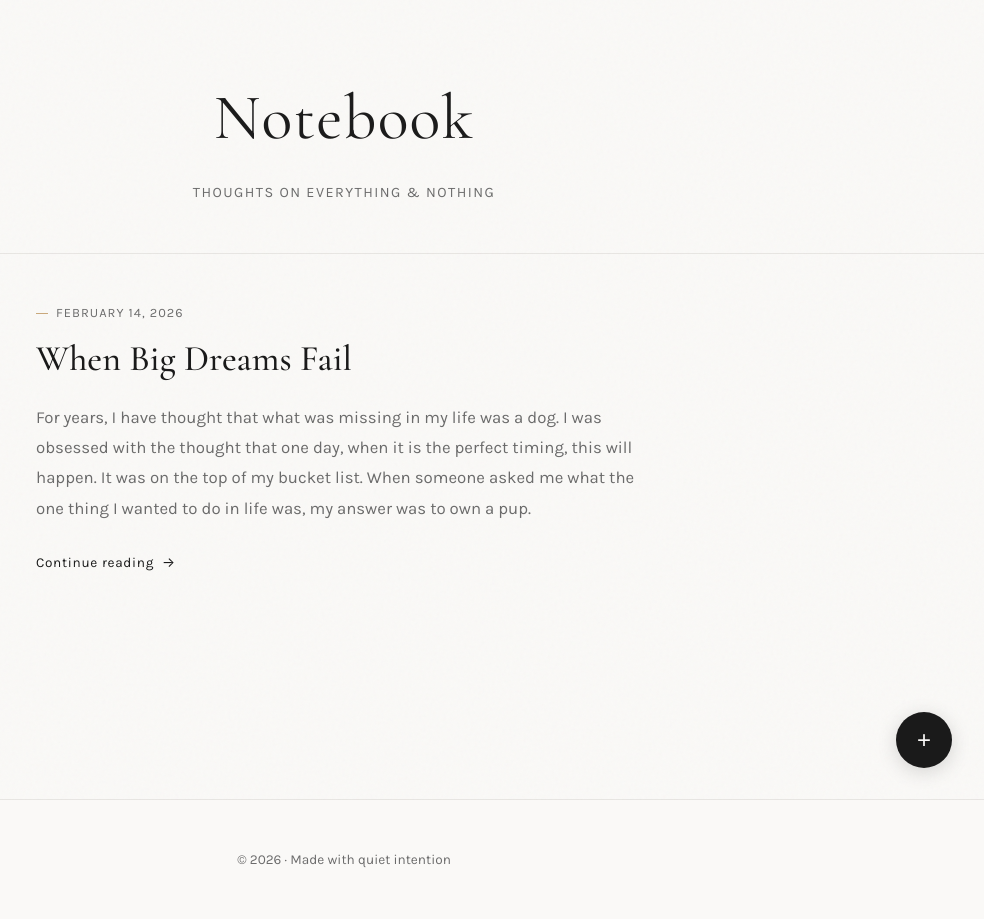
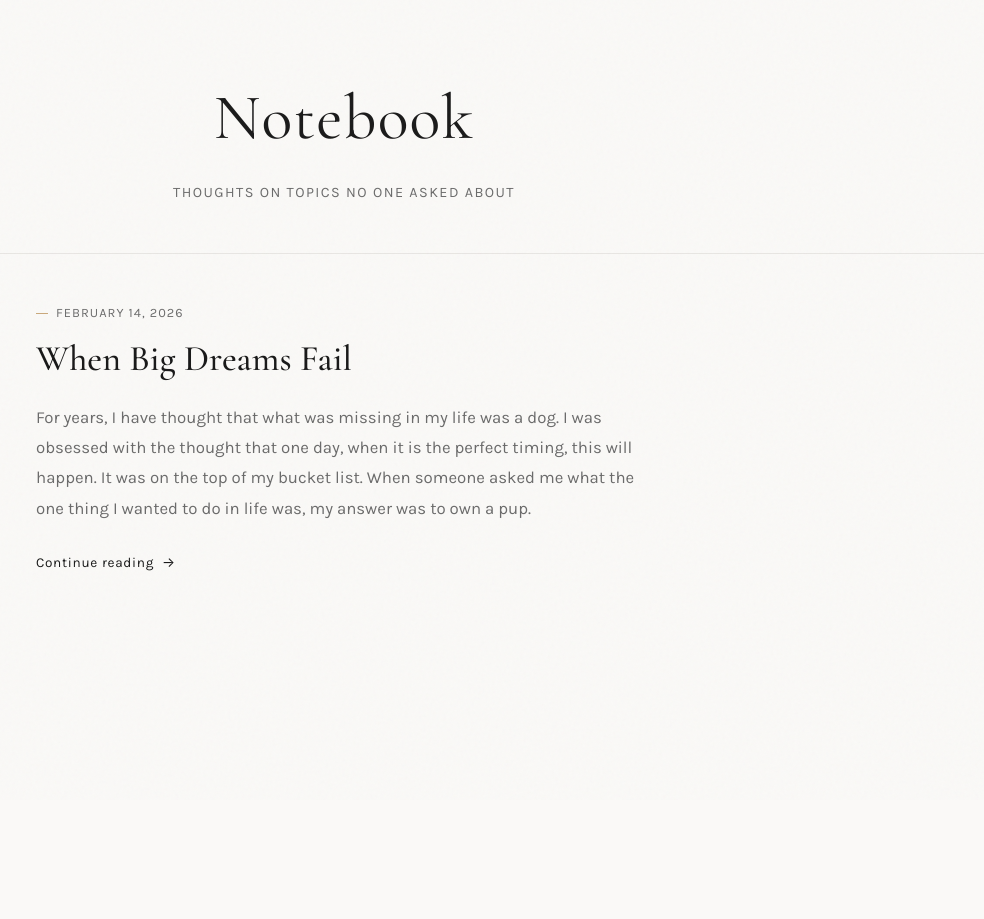
Before and after one commit to karinhahn/karinhahn.github.io, a plain HTML site: page index.html in a window 1280 px wide. Shown: the whole page, without its empty margins (296-1280 px from the left). After the commit the page ends 800 px from the top, so only its background shows below. Drawn offline with nearby package versions, Linux system fonts and the light colour scheme.

Commit message:
small fixes

```diff
--- a/index.html
+++ b/index.html
@@ -293,7 +293,7 @@
 
   <header>
     <h1 class="site-title">Notebook</h1>
-    <p class="site-tagline">Thoughts on everything & nothing</p>
+    <p class="site-tagline">Thoughts on topics no one asked about</p>
   </header>
 
   <main>
@@ -310,11 +310,5 @@
     </article>
   </main>
 
-  <footer>
-    <p>© 2026 · Made with quiet intention</p>
-  </footer>
-
-  <button class="new-post-btn" title="Write new post">+</button>
-
 </body>
 </html>
```
Also changed, not shown: posts/when-big-dreams-fail.html (+1 -5 lines).
